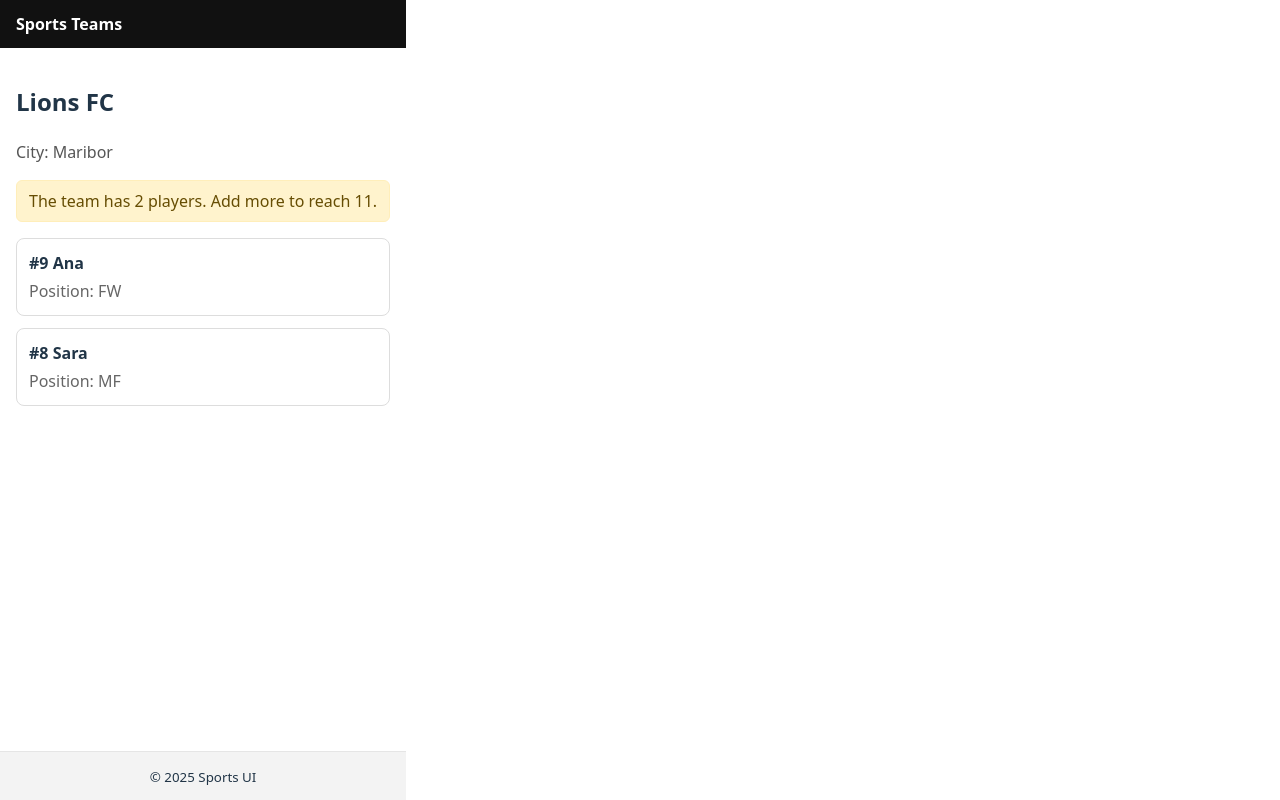
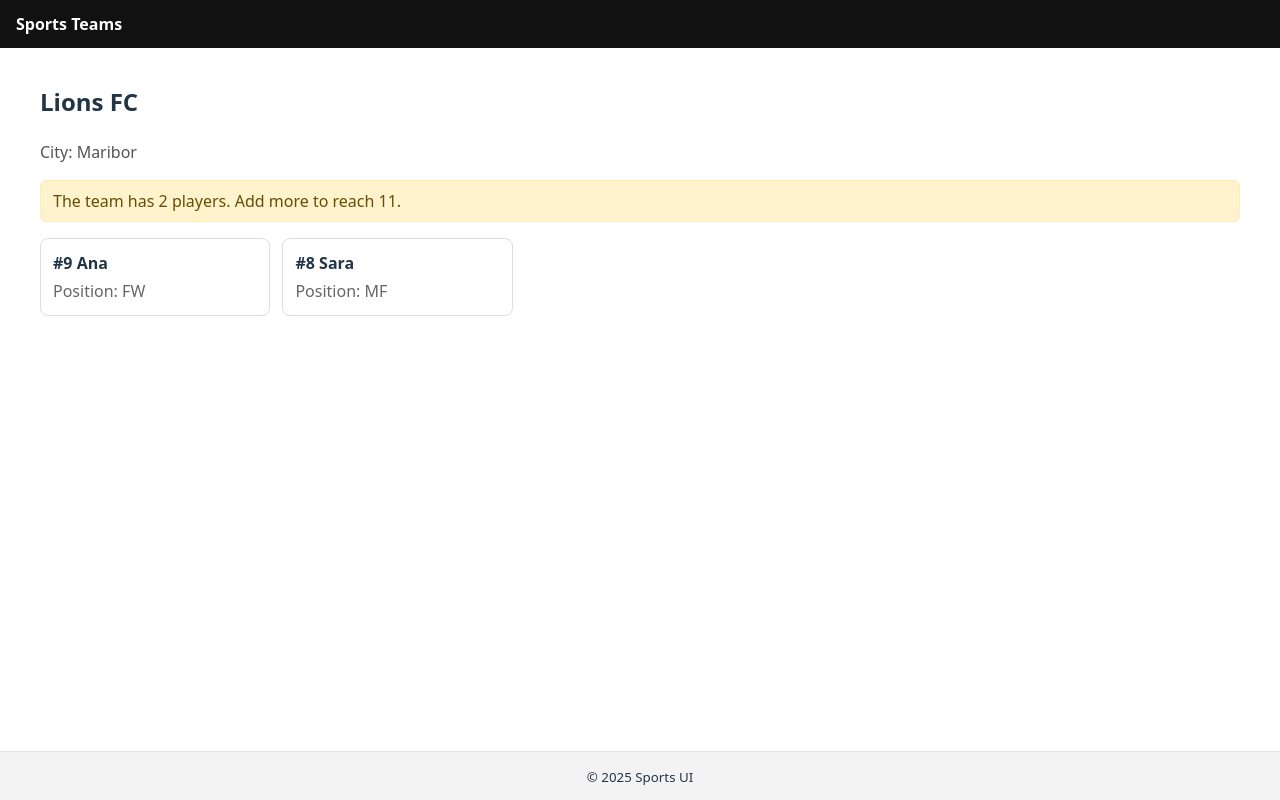
Before and after one commit to paulaferi/sports-ui, a React (Vite) app: page / in a window 1280 px wide. Built offline with nearby package versions, Linux system fonts and the light colour scheme.

Commit message:
fix: Arreglados margenes y ancho estilo web

```diff
--- a/src/components/Body/Body.css
+++ b/src/components/Body/Body.css
@@ -1,5 +1,5 @@
 .body {
-  max-width: 1000px;
+  max-width: 1200px;
   margin: 0 auto;
 }
 .body__meta {
--- a/src/pages/TeamList/TeamList.css
+++ b/src/pages/TeamList/TeamList.css
@@ -1,5 +1,5 @@
 .team-list {
-  max-width: 900px;
+  max-width: 1200px;
   margin: 0 auto;
 }
 .team-list__items {
--- a/src/styles/layout.css
+++ b/src/styles/layout.css
@@ -2,12 +2,19 @@ html,
 body,
 #root {
   height: 100%;
+  width: 100%;
+  margin: 0;
+  padding: 0;
 }
 .app {
   min-height: 100%;
   display: grid;
   grid-template-rows: auto 1fr auto;
+  width: 100%;
 }
 main {
   padding: 1rem;
+  width: 100%;
+  max-width: 1200px;
+  margin: 0 auto;
 }
```
